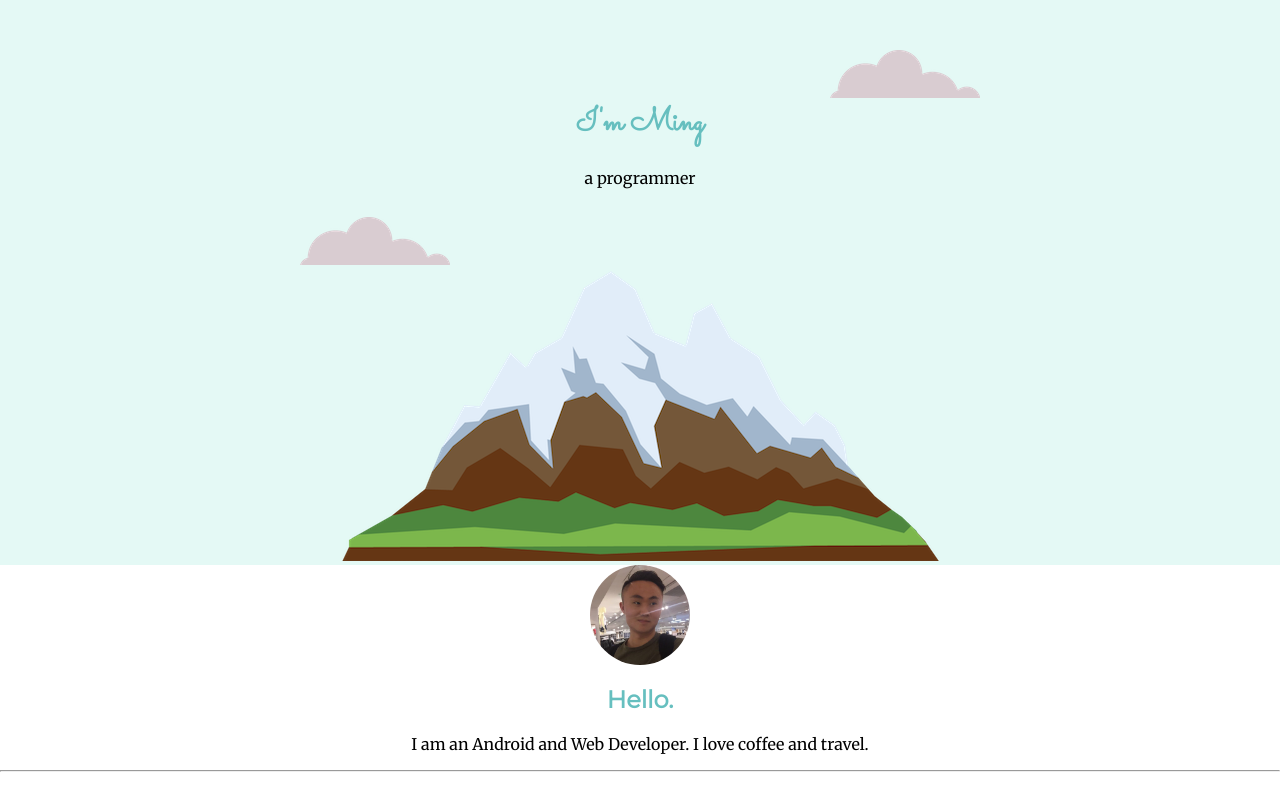
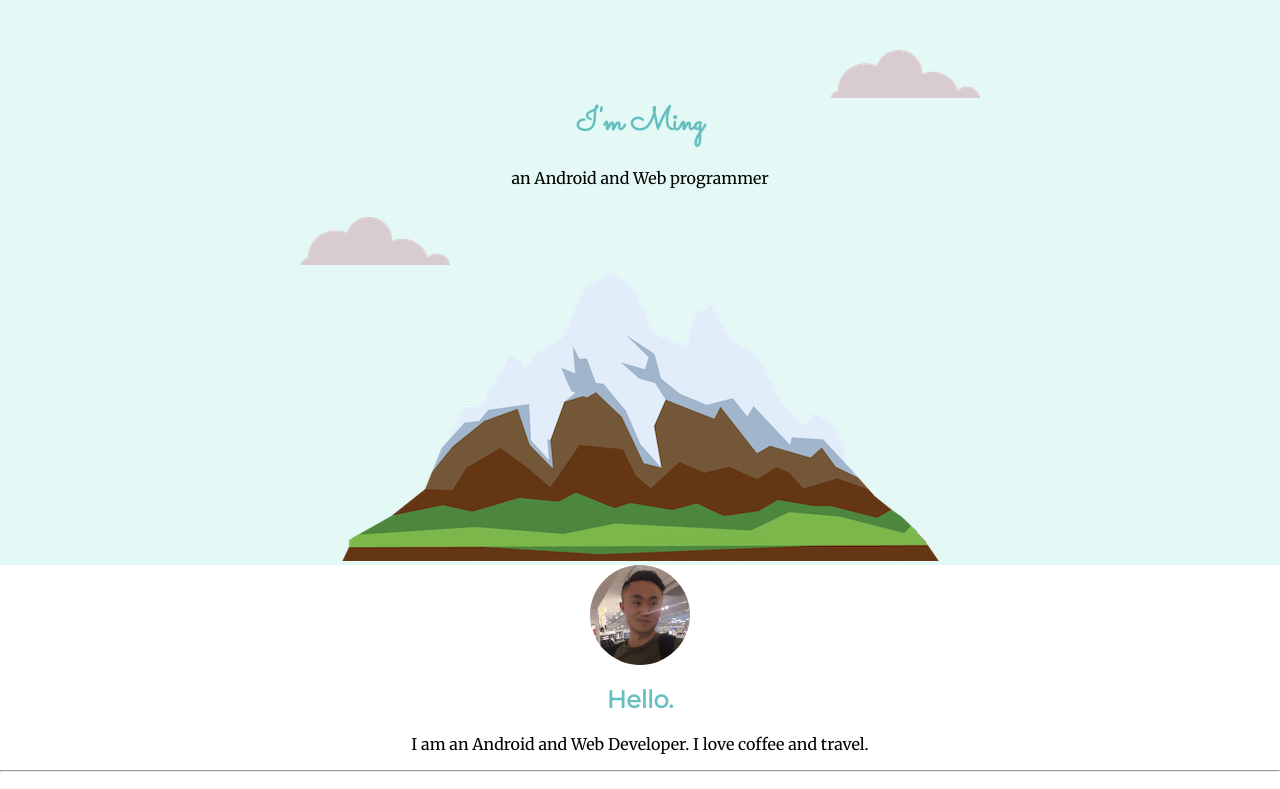
Before and after one commit to MingLu0/CV, a plain HTML site: page index.html in a window 1280 px wide. Shown: the top 789 px of the page. Drawn offline with Linux system fonts and the light colour scheme.

Commit message:
updated profile

```diff
--- a/index.html
+++ b/index.html
@@ -10,7 +10,7 @@
     <div class="top-container">
       <img class="top-cloud" src="images/cloud.png" alt="cloud image">
       <h1>I'm Ming</h1>
-      <p>a programmer</p>
+      <p>an Android and Web programmer</p>
       <img class="bottom-cloud" src="images/cloud.png" alt="cloud image">
       <img src="images/mountain.png" alt="mountain image">
     </div>
```
Also changed, not shown: 1 other file.
